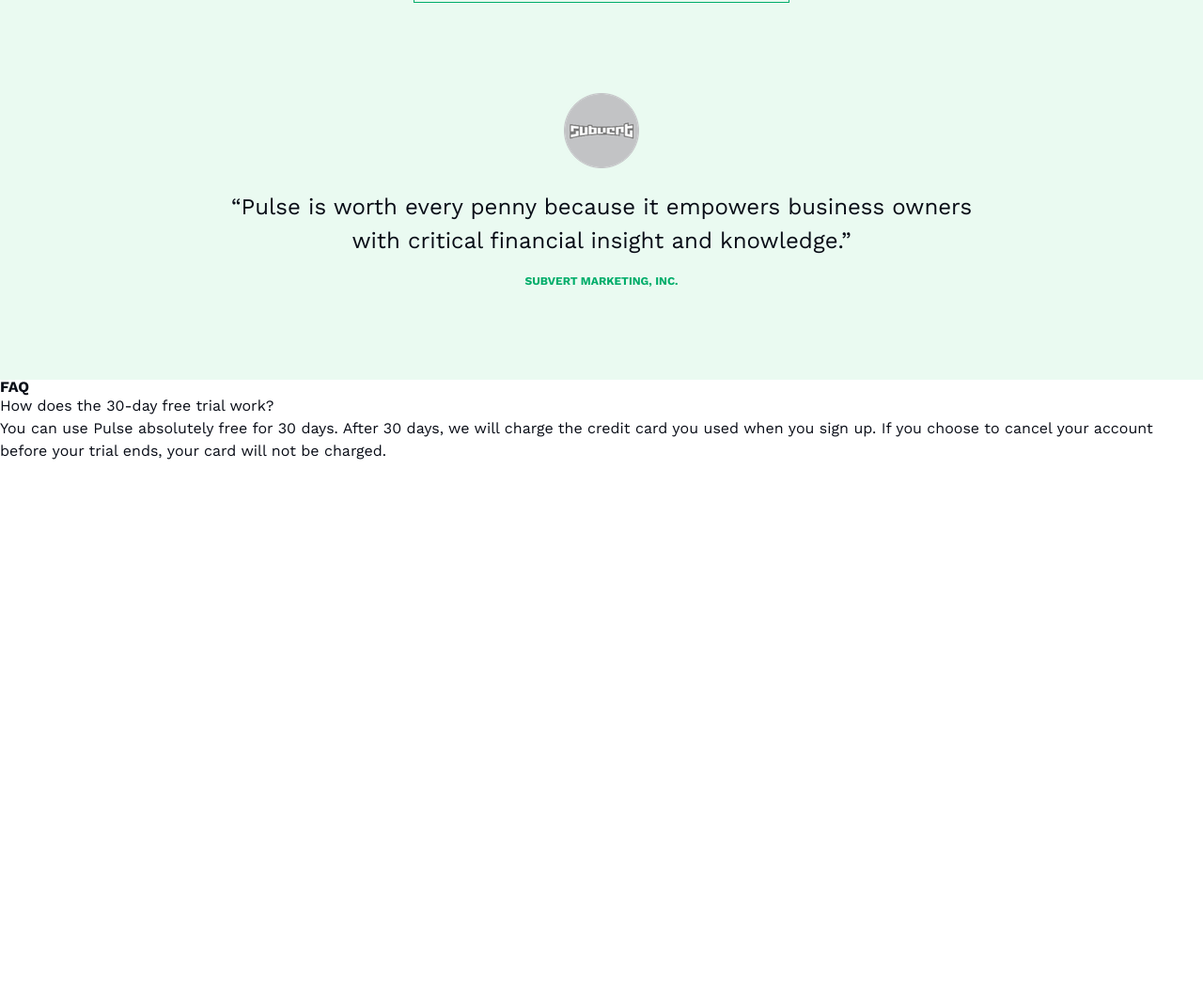
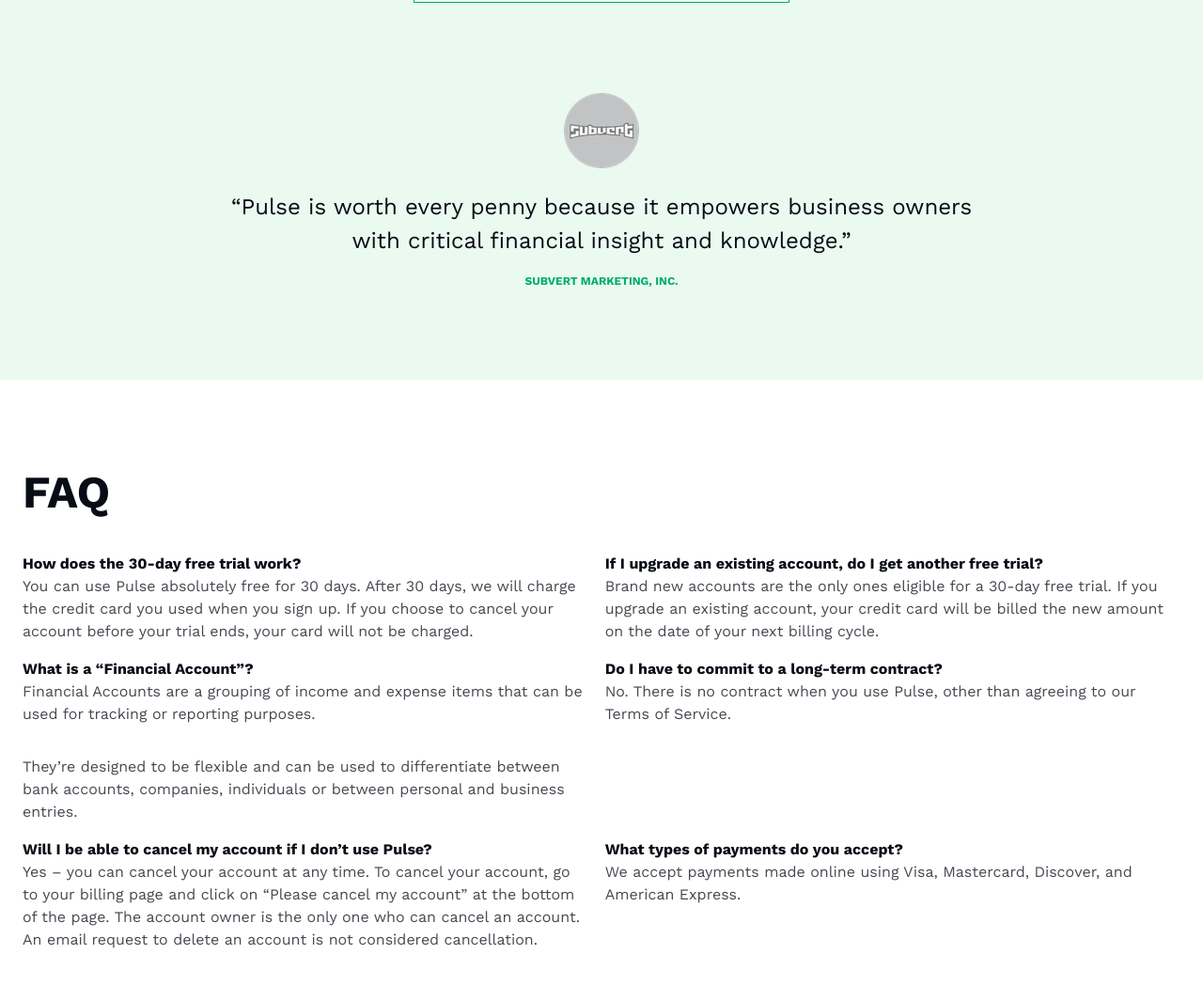
Before and after one commit to jc-ve/frontend-practice, a website: page pulse-pricing/index.html in a window 1280 px wide. Shown: the part 1053-2101 px from the top of the page at 94% size. Before the commit the page ends 1545 px from the top, so only its background shows below. Drawn offline with nearby package versions, Linux system fonts and the light colour scheme.

Commit message:
added faq questions

```diff
--- a/pulse-pricing/assets/sass/base/_typography.scss
+++ b/pulse-pricing/assets/sass/base/_typography.scss
@@ -16,4 +16,8 @@
   &--primary {
     font-size: 6rem;
   }
+
+  &--secondary {
+    font-size: 4.8rem;
+  }
 }
--- a/pulse-pricing/assets/sass/base/_utilities.scss
+++ b/pulse-pricing/assets/sass/base/_utilities.scss
@@ -11,6 +11,10 @@
   margin-bottom: 3.2rem;
 }
 
+.u-margin-bottom-lg {
+  margin-bottom: 4rem;
+}
+
 .u-text-center {
   text-align: center;
 }
--- a/pulse-pricing/assets/sass/components/_faq.scss
+++ b/pulse-pricing/assets/sass/components/_faq.scss
@@ -0,0 +1,22 @@
+.faq {
+  padding: 9.6rem 2.4rem 8rem;
+
+  &__list {
+    list-style: none;
+    display: flex;
+    flex-wrap: wrap;
+    gap: 1.6rem;
+  }
+
+  &__item {
+    flex: 0 0 49%;
+  }
+
+  &__question {
+    font-weight: 700;
+  }
+
+  &__answer {
+    color: $clr-gray-dark;
+  }
+}
--- a/pulse-pricing/index.html
+++ b/pulse-pricing/index.html
@@ -141,7 +141,7 @@
         </div>
       </section>
       <section class="faq">
-        <h2 class="heading heading--secondary">FAQ</h2>
+        <h2 class="heading heading--secondary u-margin-bottom-lg">FAQ</h2>
         <ul class="faq__list">
           <li class="faq__item">
             <p class="faq__question">How does the 30-day free trial work?</p>
@@ -152,6 +152,56 @@
               will not be charged.
             </p>
           </li>
+          <li class="faq__item">
+            <p class="faq__question">
+              If I upgrade an existing account, do I get another free trial?
+            </p>
+            <p class="faq__answer">
+              Brand new accounts are the only ones eligible for a 30-day free
+              trial. If you upgrade an existing account, your credit card will
+              be billed the new amount on the date of your next billing cycle.
+            </p>
+          </li>
+          <li class="faq__item">
+            <p class="faq__question">What is a “Financial Account”?</p>
+            <p class="faq__answer u-margin-bottom-md">
+              Financial Accounts are a grouping of income and expense items that
+              can be used for tracking or reporting purposes.
+            </p>
+            <p class="faq__answer">
+              They’re designed to be flexible and can be used to differentiate
+              between bank accounts, companies, individuals or between personal
+              and business entries.
+            </p>
+          </li>
+          <li class="faq__item">
+            <p class="faq__question">
+              Do I have to commit to a long-term contract?
+            </p>
+            <p class="faq__answer">
+              No. There is no contract when you use Pulse, other than agreeing
+              to our Terms of Service.
+            </p>
+          </li>
+          <li class="faq__item">
+            <p class="faq__question">
+              Will I be able to cancel my account if I don’t use Pulse?
+            </p>
+            <p class="faq__answer">
+              Yes – you can cancel your account at any time. To cancel your
+              account, go to your billing page and click on “Please cancel my
+              account” at the bottom of the page. The account owner is the only
+              one who can cancel an account. An email request to delete an
+              account is not considered cancellation.
+            </p>
+          </li>
+          <li class="faq__item">
+            <p class="faq__question">What types of payments do you accept?</p>
+            <p class="faq__answer">
+              We accept payments made online using Visa, Mastercard, Discover,
+              and American Express.
+            </p>
+          </li>
         </ul>
       </section>
     </main>
```
Also changed, not shown: pulse-pricing/assets/css/style.css.
